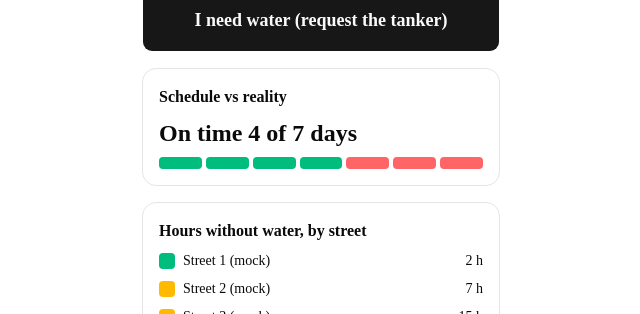
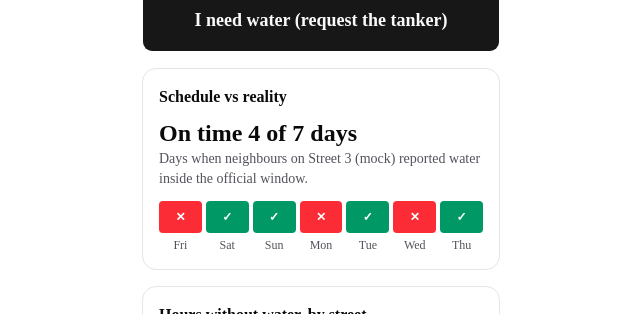
Before and after one commit to TusharDwarka/hackathon-mdx-2026, a Next.js app: page / in a window 1280 px wide. Shown: the part 486-800 px from the top of the page, without its empty margins (319-959 px from the left). Built offline with nearby package versions, Linux system fonts and the light colour scheme; no server answers; the database is empty.

Commit message:
home: schedule vs reality card with per-day reliability

```diff
--- a/app/page.tsx
+++ b/app/page.tsx
@@ -5,7 +5,7 @@ import { useEffect, useState, useSyncExternalStore } from "react";
 import { Button } from "@/components/ui/button";
 import { SurpriseCard } from "@/components/home/SurpriseCard";
 import { supabase } from "@/lib/supabase";
-import { MOCK_AREA, MOCK_HOURS_DRY, MOCK_RELIABILITY, MOCK_STREETS, MOCK_WINDOW } from "@/lib/mock";
+import { MOCK_AREA, MOCK_HOURS_DRY, MOCK_STREETS, MOCK_WINDOW } from "@/lib/mock";
 
 // Heat colour: hours since last water_on report
 const heat = (h: number) => (h < 6 ? "bg-emerald-500" : h < 24 ? "bg-amber-400" : h < 48 ? "bg-orange-500" : "bg-red-600");
@@ -18,6 +18,20 @@ const REPORT_TYPES = ["water_on", "water_off"] as const; // reports.type in cont
 type ReportType = (typeof REPORT_TYPES)[number];
 const REPORT_LABEL: Record<ReportType, string> = { water_on: "Water is here", water_off: "No water" };
 type RequestStatus = "waiting" | "served"; // requests.status in contracts/api.md
+
+// Same shape as getReliability() in P3's lib/queries.ts (op 10): one entry per past day with a window.
+type Reliability = { onTime: number; days: number; perDay: { date: string; onTime: boolean }[] };
+
+// ponytail: FAKE op 10 until lib/queries.ts is on main, then `await getReliability(streetId)`.
+// Last 7 days, later streets worse; street 3 gives "4 of 7".
+function fakeReliability(streetId: number): Reliability {
+  const perDay = Array.from({ length: 7 }, (_, i) => {
+    const d = new Date();
+    d.setDate(d.getDate() - (7 - i));
+    return { date: d.toLocaleDateString("en-CA"), onTime: (i * 3) % 7 >= streetId }; // en-CA = YYYY-MM-DD
+  });
+  return { onTime: perDay.filter((p) => p.onTime).length, days: perDay.length, perDay };
+}
 
 function Label({ text }: { text: string }) {
   return <span className="font-semibold">{text}</span>;
@@ -33,6 +47,7 @@ export default function Home() {
   const today = mounted ? new Date().toLocaleDateString("en-GB", { weekday: "long", day: "numeric", month: "long", timeZone: "Indian/Mauritius" }) : "";
   const [reported, setReported] = useState<ReportType | null>(null);
   const [request, setRequest] = useState<RequestStatus | null>(null);
+  const reliability = mounted ? fakeReliability(street.id) : null; // needs today's date: browser only
   const pickStreet = (id: number) => {
     setPicked(id);
     setReported(null);
@@ -138,12 +153,23 @@ export default function Home() {
 
       <section className="rounded-xl border p-4">
         <Label text="Schedule vs reality" />
-        <p className="mt-2 text-2xl font-bold">On time {MOCK_RELIABILITY.onTime} of {MOCK_RELIABILITY.days} days</p>
-        <div className="mt-2 flex gap-1">
-          {Array.from({ length: MOCK_RELIABILITY.days }, (_, i) => (
-            <span key={i} className={`h-3 flex-1 rounded ${i < MOCK_RELIABILITY.onTime ? "bg-emerald-500" : "bg-red-400"}`} />
-          ))}
-        </div>
+        {reliability && (
+          <>
+            <p className="mt-2 text-2xl font-bold">On time {reliability.onTime} of {reliability.days} days</p>
+            <p className="text-sm text-zinc-600">Days when neighbours on {street.name} reported water inside the official window.</p>
+            <ol className="mt-3 flex gap-1">
+              {reliability.perDay.map((d) => (
+                <li key={d.date} className="flex flex-1 flex-col items-center gap-1 text-xs text-zinc-600">
+                  <span aria-hidden className={`flex h-8 w-full items-center justify-center rounded font-bold text-white ${d.onTime ? "bg-emerald-600" : "bg-red-500"}`}>
+                    {d.onTime ? "✓" : "✕"}
+                  </span>
+                  {new Date(`${d.date}T00:00`).toLocaleDateString("en-GB", { weekday: "short" })}
+                  <span className="sr-only">{d.onTime ? "on time" : "late or no water"}</span>
+                </li>
+              ))}
+            </ol>
+          </>
+        )}
       </section>
 
       <section className="rounded-xl border p-4">
--- a/team/p2-frontend/HANDOFF.md
+++ b/team/p2-frontend/HANDOFF.md
@@ -1,6 +1,7 @@
 # HANDOFF (p2-frontend)
 
 ## Changed
+- Step 7 (app/page.tsx only): "Schedule vs reality" card shows "On time X of Y days" plus one cell per day (tick = neighbours reported water inside the official window, cross = late or no water, weekday under it). Data is FAKE for now (`fakeReliability()` in app/page.tsx, street 3 = 4 of 7, later streets worse) but in the exact shape of P3's `getReliability()`, so the swap is one line.
 - Step 4 (app/page.tsx only): "I need water" inserts into `requests` (op 3: `{street_id}`, status defaults to 'waiting'). The status line below it shows the latest request for the selected street from the last 24h: "Waiting for the tanker · <street> → see it live" (links to /map, button disabled) or "Served · the tanker has delivered to <street>" (button usable again).
 - Status is per STREET, not per phone (privacy rule: no person/house). If a neighbour already requested, you see "Waiting" too and cannot add a second request for the same street.
 - Home subscribes to Realtime on `requests` filtered by `street_id`; any insert/update re-reads the status, so it should flip to "Served" when the driver serves the stop (op 6). NOT tested against a real Supabase yet (none exists); the read, insert and both status lines were tested against a fake REST server.
@@ -11,10 +12,10 @@
 ## Needs from others
 - P1: Supabase project + `.env.local` / Vercel env vars (task 1b). Until then nothing is saved and nothing flips live.
 - P4: op 6 must set `requests.status = 'served'` for the stop's `street_id` (the contract already says so). That UPDATE is what flips Home to "Served". Also: /map hard-codes `MY_STREET = MOCK_STREETS[2]`; read `localStorage["kotdelo.street"]` (street id as a string) instead.
-- P3: `lib/queries.ts` with (a) streets list incl. area name, (b) op 1 today's window for a street's area, same shapes as the `Street` / `Window` types in lib/mock.ts; return `null` when there is no window today. Ops 2 and 3 are written inline in app/page.tsx; if you ship functions for them, tell me and I swap.
+- P1: merge `feat/data` into main. P3's `lib/queries.ts` (getStreets, getTodayWindow, postReport, postRequest, getReliability, getHoursDry) is ready there; once it is on main I swap Home off `lib/mock.ts` and the fake reliability in one task.
 
 ## Blocked
-- Real streets + real window: blocked on data/schedule.csv, data/streets.csv and lib/queries.ts.
+- Real streets, window and reliability: blocked on data/schedule.csv, data/streets.csv, and `lib/queries.ts` reaching main.
 - Rows really landing and the live "Served" flip: blocked on the Supabase project (1b) and real street ids.
 
 ## How to test
@@ -23,4 +24,5 @@
 - Tap "No water": tick on the button, line reads `Thanks! Reported "No water" for Street 3 (mock).` One POST to `/rest/v1/reports` in DevTools > Network; a second tap sends nothing.
 - Tap "I need water": the button greys out and a blue "Waiting for the tanker · Street 3 (mock) → see it live" card appears; tapping it opens /map. One POST to `/rest/v1/requests` with `{"street_id":3}`.
 - Once Supabase exists: in the table editor set that request's `status` to `served` → Home shows the green "Served" line without a reload, and the button works again.
+- "Schedule vs reality" shows "On time 4 of 7 days" for Street 3 with 7 cells ending yesterday; Street 5 shows 2 of 7.
 - Pick another street: both lines clear. Reload: the same street is still selected.
--- a/team/p2-frontend/TODO.md
+++ b/team/p2-frontend/TODO.md
@@ -6,6 +6,6 @@ Until P3's queries exist, use a small local fake-data object so screens render;
 - [x] Step 3: two one-tap buttons "Delo inn vini" / "Pena delo" (insert into reports)
 - [x] Step 4: "I need water" button (insert into requests) and its status line (waiting / served)
 - [x] Empty `<SurpriseCard />` slot component on Home (renders nothing yet)
-- [ ] Step 7: schedule vs reality card + reliability score ("on time 4 of 7 days")
+- [x] Step 7: schedule vs reality card + reliability score ("on time 4 of 7 days")
 - [ ] Step 8: heat map of streets (hours since last water_on report)
 - [ ] Loading and empty states on Home
```
